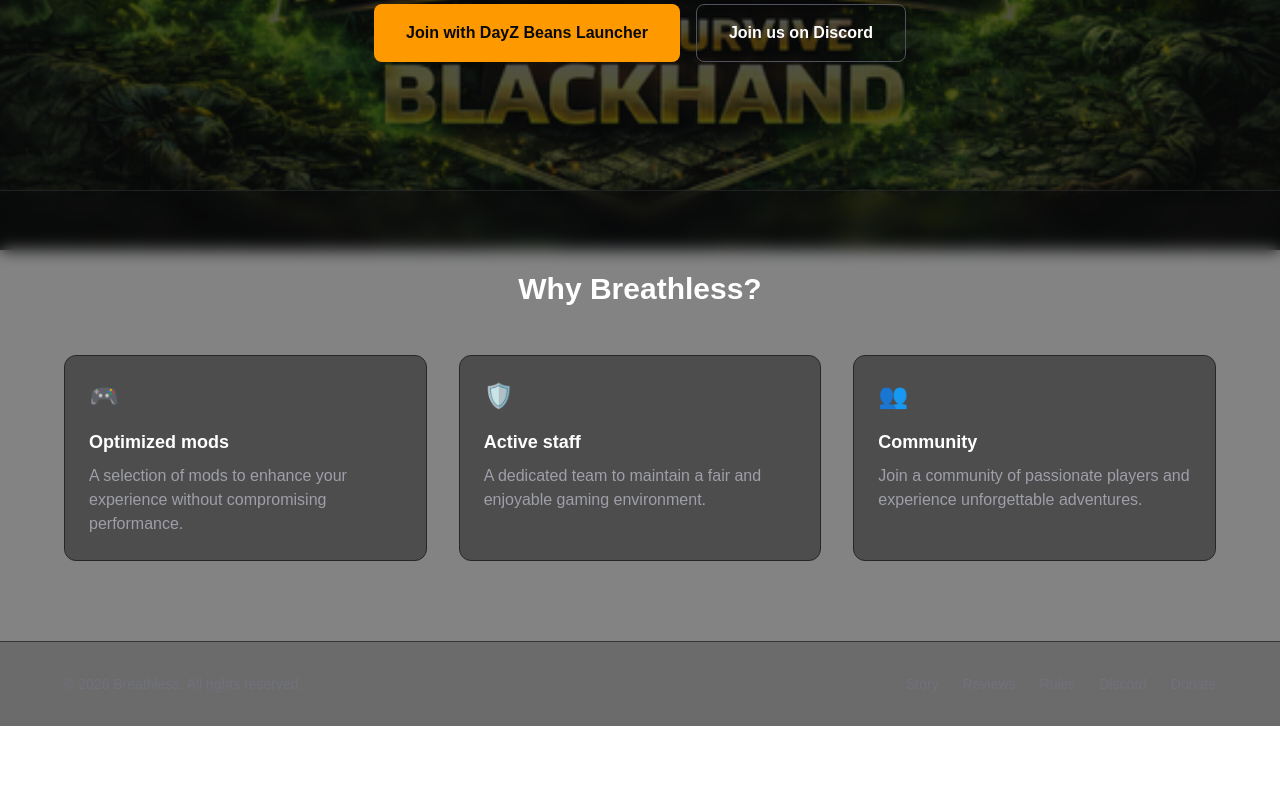
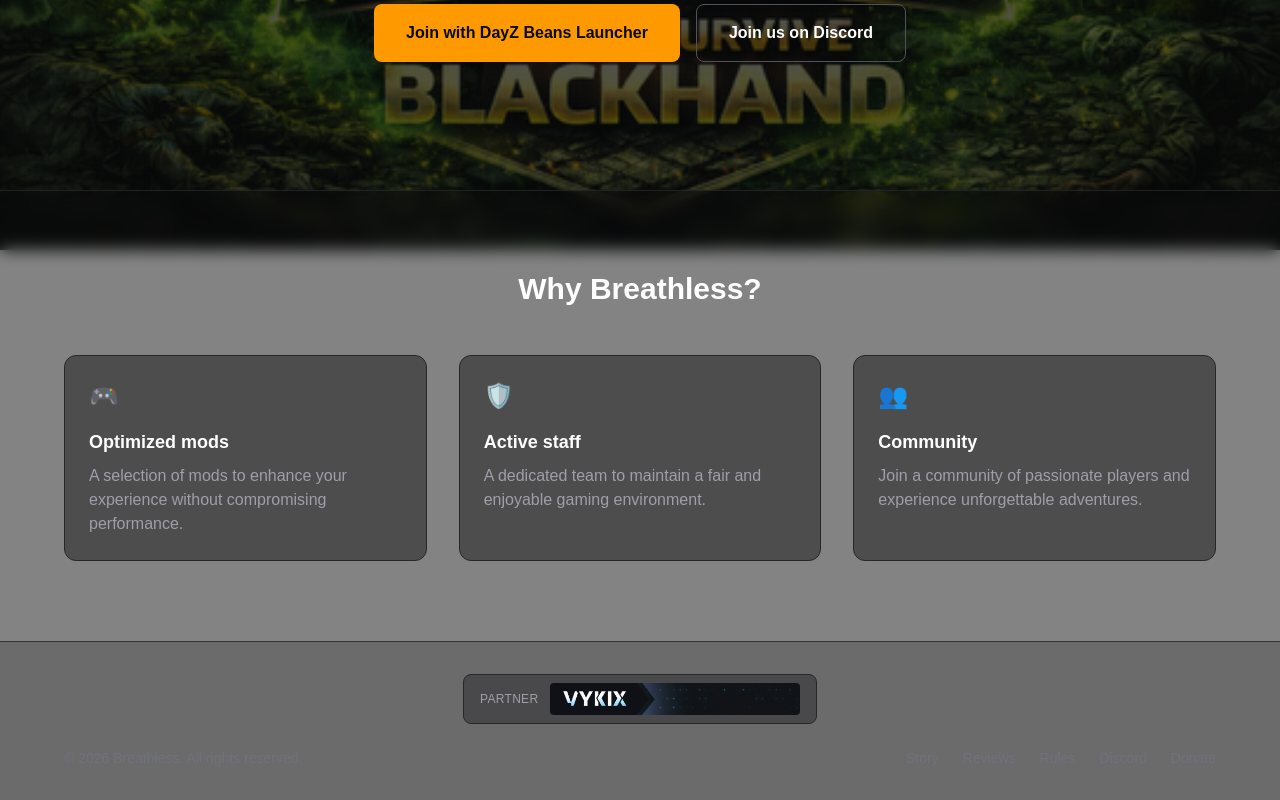
Before and after one commit to jcarneiro92/Breathless, a Next.js app: page / in a window 1280 px wide. Shown: the part 550-1350 px from the top of the page. Before the commit the page ends 1276 px from the top, so only its background shows below. Built offline with nearby package versions, Linux system fonts and the light colour scheme; no server answers.

Commit message:
Add partner section back to Home page with Vykix link and logo for enhanced visibility and partnership promotion.

```diff
--- a/app/page.tsx
+++ b/app/page.tsx
@@ -139,7 +139,25 @@ export default function Home() {
       {/* Footer */}
       <footer className="border-t border-zinc-800/80 bg-zinc-950/60 backdrop-blur-sm px-6 py-8 md:px-12">
         <div className="mx-auto flex max-w-6xl flex-col items-center gap-6">
-          {/* Partner section removed */}
+          <div className="flex items-center gap-3 rounded-lg border border-zinc-800 bg-zinc-900/40 px-4 py-2">
+            <span className="text-xs font-medium uppercase tracking-wide text-zinc-400">
+              Partner
+            </span>
+            <Link
+              href="https://www.vykix.com/"
+              target="_blank"
+              rel="noopener noreferrer"
+              aria-label="Open Vykix website in a new tab"
+            >
+              <Image
+                src="/vykix.gif"
+                alt="Vykix"
+                width={120}
+                height={40}
+                className="h-8 w-auto rounded"
+              />
+            </Link>
+          </div>
           <div className="flex w-full flex-col items-center justify-between gap-4 md:flex-row">
             <span className="text-sm text-zinc-500">
               © {new Date().getFullYear()} Breathless. {t.footer.rights}
```
